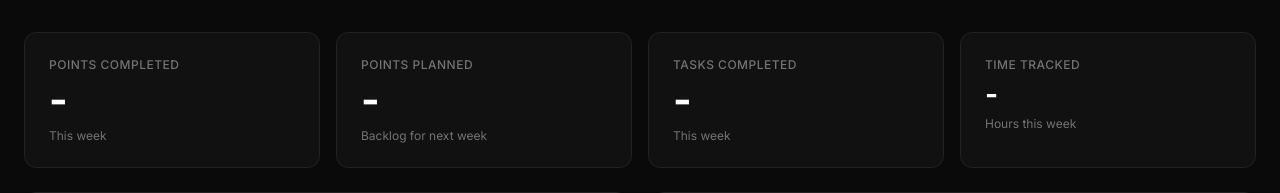
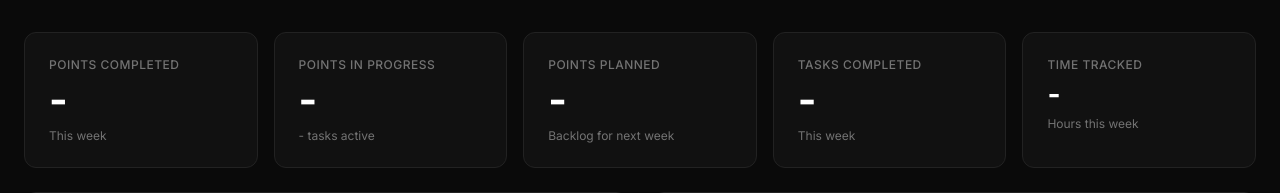
Before and after one commit to jakeshumaker6/agile-dashboard, a Flask app: template templates/dashboard.html in a window 1280 px wide. Shown: the part 66-259 px from the top of the page. Run offline with Flask 3, Linux system fonts and the light colour scheme; the template is opened without the code that fills it, so the values that code supplies are empty.

Commit message:
Fix score parsing and add in-progress tracking
- Fix Fibonacci score parsing to handle ClickUp's orderindex format
- Add "Points In Progress" and "Tasks In Progress" metrics
- Track tasks with in progress/review/active status

Co-Authored-By: Claude Opus 4.5 <noreply@anthropic.com>

```diff
--- a/app.py
+++ b/app.py
@@ -136,11 +136,19 @@ def get_all_tasks():
 
 def parse_task(task: dict, folder_name: str, list_name: str) -> dict:
     """Parse a task and extract relevant fields."""
+    # Orderindex to Fibonacci score mapping (ClickUp returns orderindex as value)
+    ORDERINDEX_TO_SCORE = {0: 1, 1: 2, 2: 3, 3: 5, 4: 8, 5: 13}
+
     # Get Fibonacci score
     score = None
     for cf in task.get("custom_fields", []):
-        if cf.get("id") == FIBONACCI_FIELD_ID and cf.get("value"):
-            score = SCORE_OPTIONS.get(cf["value"])
+        if cf.get("id") == FIBONACCI_FIELD_ID and cf.get("value") is not None:
+            value = cf["value"]
+            # Handle both UUID string format and integer orderindex format
+            if isinstance(value, str):
+                score = SCORE_OPTIONS.get(value)
+            elif isinstance(value, int):
+                score = ORDERINDEX_TO_SCORE.get(value)
             break
 
     # Get status info
@@ -241,10 +249,19 @@ def calculate_metrics(week_offset: int = 0, assignee_id: int = None):
         if not t["is_complete"] and t["status"].lower() == "backlog"
     ]
 
+    # Tasks currently in progress (not complete, not backlog)
+    in_progress_statuses = ["in progress", "in review", "doing", "active", "working"]
+    tasks_in_progress = [
+        t for t in all_tasks
+        if not t["is_complete"] and t["status"].lower() in in_progress_statuses
+    ]
+
     # Calculate points
     points_completed = sum(t["score"] or 0 for t in completed_this_week)
     points_next_week = sum(t["score"] or 0 for t in tasks_next_week)
+    points_in_progress = sum(t["score"] or 0 for t in tasks_in_progress)
     tasks_completed_count = len(completed_this_week)
+    tasks_in_progress_count = len(tasks_in_progress)
 
     # Get time entries for this week
     start_ts = int(monday.timestamp() * 1000)
@@ -310,8 +327,10 @@ def calculate_metrics(week_offset: int = 0, assignee_id: int = None):
         },
         "summary": {
             "points_completed": points_completed,
+            "points_in_progress": points_in_progress,
             "points_next_week": points_next_week,
             "tasks_completed": tasks_completed_count,
+            "tasks_in_progress": tasks_in_progress_count,
             "total_time_hours": round(total_time_hours, 1),
         },
         "score_metrics": score_metrics,
--- a/templates/dashboard.html
+++ b/templates/dashboard.html
@@ -399,6 +399,11 @@
                 <div class="card-subtitle">This week</div>
             </div>
             <div class="card">
+                <div class="card-label">Points In Progress</div>
+                <div class="card-value" id="pointsInProgress">-</div>
+                <div class="card-subtitle"><span id="tasksInProgress">-</span> tasks active</div>
+            </div>
+            <div class="card">
                 <div class="card-label">Points Planned</div>
                 <div class="card-value" id="pointsNextWeek">-</div>
                 <div class="card-subtitle">Backlog for next week</div>
@@ -559,6 +564,8 @@
 
                 // Update summary cards
                 document.getElementById('pointsCompleted').textContent = metrics.summary.points_completed;
+                document.getElementById('pointsInProgress').textContent = metrics.summary.points_in_progress;
+                document.getElementById('tasksInProgress').textContent = metrics.summary.tasks_in_progress;
                 document.getElementById('pointsNextWeek').textContent = metrics.summary.points_next_week;
                 document.getElementById('tasksCompleted').textContent = metrics.summary.tasks_completed;
                 document.getElementById('timeTracked').textContent = metrics.summary.total_time_hours + 'h';
```
